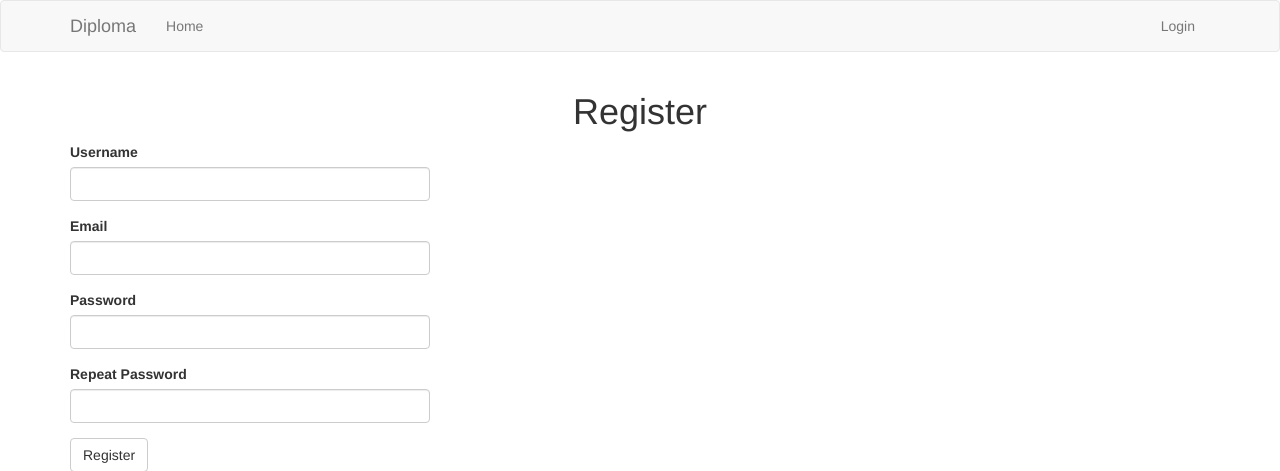
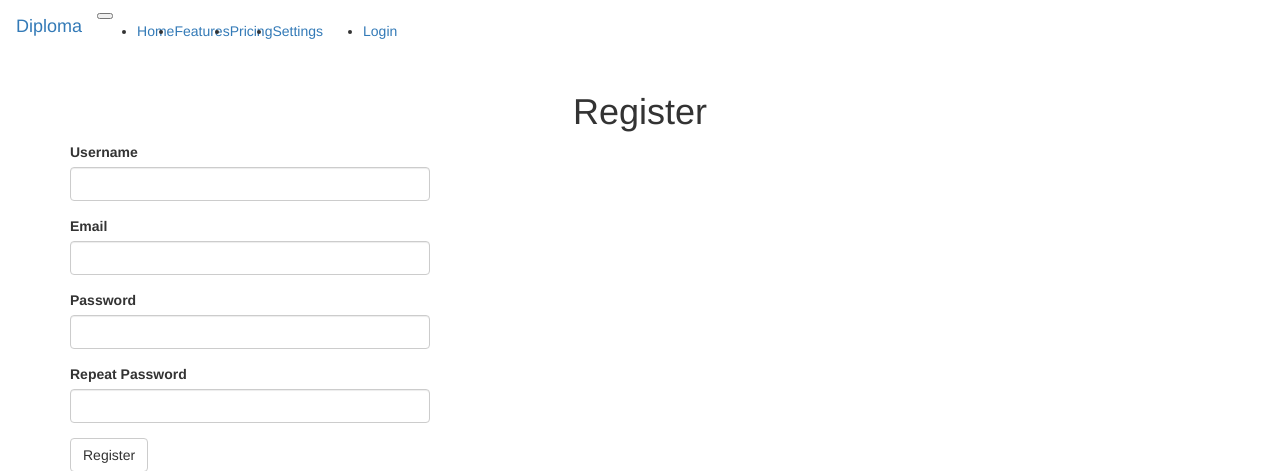
Before and after one commit to besmertn/diploma, a Flask app: page /auth/register in a window 1280 px wide. Shown: the top 471 px of the page. Run offline with Flask 2, Linux system fonts and the light colour scheme; some libraries are stand-ins or nearby versions.

Commit message:
Change to bootstrap v4

```diff
--- a/diploma/static/style.css
+++ b/diploma/static/style.css
@@ -48,6 +48,11 @@
     width: 100%;
 }
 
+#sensors_map {
+    height: 100%;
+    width: 100%;
+}
+
 h1 {
     margin-left: auto;
     margin-right: auto;
--- a/diploma/templates/base.html
+++ b/diploma/templates/base.html
@@ -13,15 +13,15 @@
 {% endblock %}
 
 {% block head %}
-    {{ super() }}
     <meta name="viewport" content="initial-scale=1.0">
     <link rel="script">
+    {{ super() }}
 {% endblock %}
 
 {% block styles %}
     {{ super() }}
-    <link rel="stylesheet"
-          href="{{ url_for('static', filename='style.css') }}">
+    <link rel="stylesheet" href="{{ url_for('static', filename='style.css') }}">
+
 {% endblock %}
 
 {% block title %}
@@ -29,31 +29,46 @@
 {% endblock %}
 
 {% block navbar %}
-    <nav class="navbar navbar-default">
-        <div class="container">
-            <div class="navbar-header">
-                <button type="button" class="navbar-toggle collapsed" data-toggle="collapse"
-                        data-target="#bs-example-navbar-collapse-1" aria-expanded="false">
-                    <span class="sr-only">Toggle navigation</span>
-                    <span class="icon-bar"></span>
-                    <span class="icon-bar"></span>
-                    <span class="icon-bar"></span>
+    <nav class="navbar navbar-expand-lg navbar-light bg-light">
+        <a class="navbar-brand" href="{{ url_for('main.index') }}">Diploma</a>
+        <button class="navbar-toggler" type="button" data-toggle="collapse" data-target="#navbarNavDropdown"
+                aria-controls="navbarNavDropdown" aria-expanded="false" aria-label="Toggle navigation">
+            <span class="navbar-toggler-icon"></span>
         </button>
-                <a class="navbar-brand" href="{{ url_for('main.index') }}">Diploma</a>
+        <div class="collapse navbar-collapse" id="navbarNavDropdown">
+            <ul class="navbar-nav">
+                <li class="nav-item active">
+                    <a class="nav-link" href="{{ url_for('main.index') }}">{{ _('Home') }} <span class="sr-only">(current)</span></a>
+                </li>
+                <li class="nav-item">
+                    <a class="nav-link" href="#">Features</a>
+                </li>
+                <li class="nav-item">
+                    <a class="nav-link" href="#">Pricing</a>
+                </li>
+                <li class="nav-item dropdown">
+                    <a class="nav-link dropdown-toggle" href="#" id="navbarDropdownMenuLink" role="button"
+                       data-toggle="dropdown" aria-haspopup="true" aria-expanded="false">
+                        {{ _('Settings') }}
+                    </a>
+                    <div class="dropdown-menu" aria-labelledby="navbarDropdownMenuLink">
+                        <a class="dropdown-item"
+                           href="{{ url_for('settings.account_settings') }}">{{ _('Account') }}</a>
+                        <a class="dropdown-item"
+                           href="{{ url_for('settings.sensors_settings') }}">{{ _('Sensors') }}</a>
                     </div>
-            <div class="collapse navbar-collapse" id="bs-example-navbar-collapse-1">
-                <ul class="nav navbar-nav">
-                    <li><a href="{{ url_for('main.index') }}">{{ _('Home') }}</a></li>
-
+                </li>
             </ul>
-                <ul class="nav navbar-nav navbar-right">
+            <ul class="navbar-nav ml-auto">
                 {% if current_user.is_anonymous %}
-                        <li><a href="{{ url_for('auth.login') }}">{{ _('Login') }}</a></li>
+                    <li class="nav-item"><a class="nav-link" href="{{ url_for('auth.login') }}">{{ _('Login') }}</a>
+                    </li>
                 {% else %}
-                        <li><a href="{{ url_for('auth.logout') }}">{{ _('Logout') }}</a></li>
+                    <li class="nav-item"><a class="nav-link" href="{{ url_for('auth.logout') }}">{{ _('Logout') }}</a>
+                    </li>
                 {% endif %}
             </ul>
-            </div>
+
         </div>
     </nav>
 {% endblock %}
```
Also changed, not shown: diploma/templates/settings/_map.html (added, +245 -0 lines), diploma/templates/settings/sensors.html (+7 -3 lines). Lines whose indentation alone changed are shown as unchanged.
